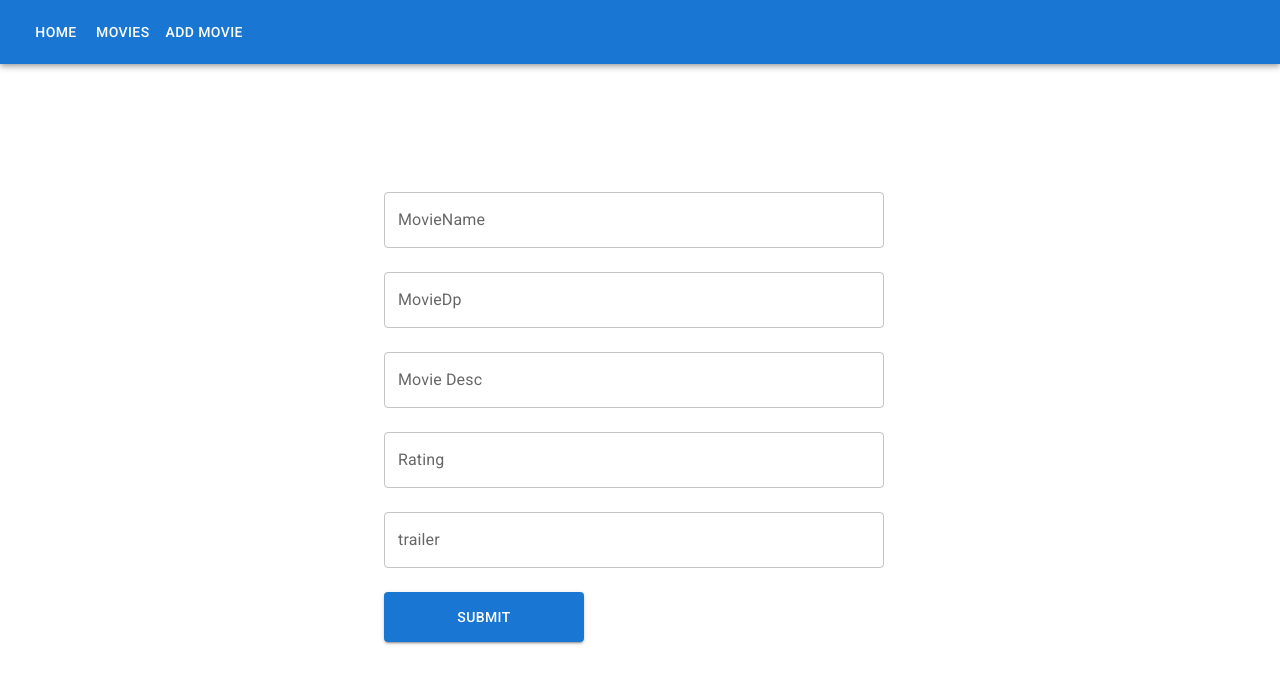
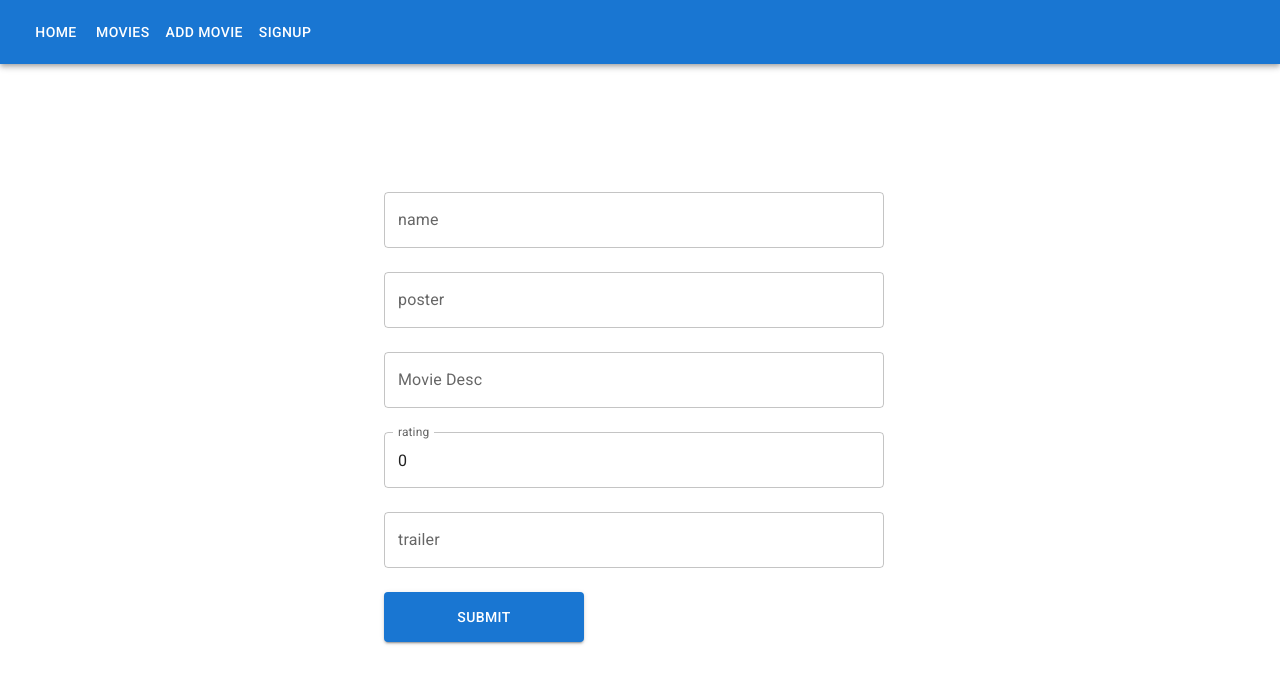
Before and after one commit to ksudharshan1706/reactpractice, a React (Create React App) app: page /movies/add in a window 1280 px wide. Shown: the top 684 px of the page. Built offline with nearby package versions, Linux system fonts and the light colour scheme; no server answers.

Commit message:
updated code

```diff
--- a/src/AddMovie.js
+++ b/src/AddMovie.js
@@ -3,73 +3,73 @@ import { useNavigate } from "react-router-dom";
 import TextField from "@mui/material/TextField";
 import { useState } from "react";
 import { useFormik } from "formik";
+import { API } from "./global";
 import * as yup from "yup";
 var newMovie = {};
 
 const movieValidationSchema = yup.object({
-  MovieName: yup.string().min(4),
-  movieDp: yup.string().min(4),
-  Moviedesc: yup.string().min(20),
-  Rating: yup.number().min(0).max(10),
+  id: yup.number(),
+  name: yup.string().min(4),
+  poster: yup.string().min(4),
+  summary: yup.string().min(20),
+  rating: yup.number().min(0).max(10),
   trailer: yup.string().min(4),
 });
 export function AddMovie() {
   const formik = useFormik({
     initialValues: {
-      MovieName: "",
-      movieDp: "",
-      Moviedesc: "",
-      Rating: "",
+      id: "",
+      name: "",
+      poster: "",
+      summary: "",
+      rating: 0,
       trailer: "",
     },
     validationSchema: movieValidationSchema,
     onSubmit: (newMovie) => {
-      console.log(newMovie);
       AddMovie(newMovie);
     },
   });
   var navigate = useNavigate();
   const AddMovie = (newMovie) => {
-    // console.log(newMovie);
-    fetch("https://635f6f7f3e8f65f283b2ee35.mockapi.io/movies", {
+    console.log(newMovie);
+    fetch(`${API}/movies`, {
       method: "POST",
       body: JSON.stringify(newMovie),
       headers: { "Content-Type": "application/json" },
-    }).then(() => {
-      navigate("/movies");
-    });
+    })
+      .then((data) => data.json())
+      .then(() => navigate("/movies"));
   };
   return (
     <form onSubmit={formik.handleSubmit} className="formdata">
       <TextField
         id="outlined-basic"
-        label="MovieName"
+        label="name"
         variant="outlined"
-        name="MovieName"
-        value={formik.values.MovieName}
+        name="name"
+        value={formik.values.name}
         onBlur={formik.handleBlur}
         onChange={formik.handleChange}
-        error={formik.touched.MovieName && formik.errors.MovieName}
+        error={formik.touched.name && formik.errors.name}
         helperText={
-          formik.touched.MovieName && formik.errors.MovieName
-            ? formik.errors.MovieName
-            : null
+          formik.touched.name && formik.errors.name ? formik.errors.name : null
         }
       />
 
       <br></br>
       <TextField
         id="outlined-basic"
-        label="MovieDp"
+        label="poster"
         variant="outlined"
-        name="movieDp"
-        value={formik.values.movieDp}
+        name="poster"
+        value={formik.values.poster}
         onBlur={formik.handleBlur}
         onChange={formik.handleChange}
-        error={formik.touched.movieDp && formik.errors.movieDp}
+        error={formik.touched.poster && formik.errors.poster}
         helperText={
-          formik.touched.movieDp && formik.errors.movieDp
-            ? formik.errors.movieDp
+          formik.touched.poster && formik.errors.poster
+            ? formik.errors.poster
             : null
         }
       />
@@ -79,14 +79,14 @@ export function AddMovie() {
         id="outlined-basic"
         label="Movie Desc"
         variant="outlined"
-        name="Moviedesc"
-        value={formik.values.Moviedesc}
+        name="summary"
+        value={formik.values.summary}
         onBlur={formik.handleBlur}
         onChange={formik.handleChange}
-        error={formik.touched.Moviedesc && formik.errors.Moviedesc}
+        error={formik.touched.summary && formik.errors.summary}
         helperText={
-          formik.touched.Moviedesc && formik.errors.Moviedesc
-            ? formik.errors.Moviedesc
+          formik.touched.summary && formik.errors.summary
+            ? formik.errors.summary
             : null
         }
       />
@@ -94,16 +94,16 @@ export function AddMovie() {
       <br></br>
       <TextField
         id="outlined-basic"
-        label="Rating"
+        label="rating"
         variant="outlined"
-        name="Rating"
-        value={formik.values.Rating}
+        name="rating"
+        value={formik.values.rating}
         onBlur={formik.handleBlur}
         onChange={formik.handleChange}
-        error={formik.touched.Rating && formik.errors.Rating}
+        error={formik.touched.rating && formik.errors.rating}
         helperText={
-          formik.touched.Rating && formik.errors.Rating
-            ? formik.errors.Rating
+          formik.touched.rating && formik.errors.rating
+            ? formik.errors.rating
             : null
         }
       />
--- a/src/App.js
+++ b/src/App.js
@@ -17,6 +17,7 @@ import MenuIcon from "@mui/icons-material/Menu";
 import { ThemeProvider, createTheme } from "@mui/material/styles";
 import { BasicForm } from "./BasicForm";
 import { EditMovie } from "./EditMovie";
+import { API } from "./global.js";
 export var newMovie = {};
 const darkTheme = createTheme({
   palette: {
@@ -28,7 +29,7 @@ function App() {
   const navigate = useNavigate();
 
   useEffect(() => {
-    fetch("https://635f6f7f3e8f65f283b2ee35.mockapi.io/movies")
+    fetch(`${API}`)
       .then((data) => data.json())
       .then((mvs) => setPricecart(mvs));
   }, []);
@@ -47,6 +48,9 @@ function App() {
               </Button>
               <Button color="inherit" onClick={() => navigate("/movies/add")}>
                 Add Movie
+              </Button>
+              <Button color="inherit" onClick={() => navigate("/basic-form")}>
+                SignUp
               </Button>
             </Toolbar>
           </AppBar>
@@ -73,7 +77,7 @@ function MovieDetail() {
   console.log(id);
   const navigate = useNavigate();
   useEffect(() => {
-    fetch(`https://635f6f7f3e8f65f283b2ee35.mockapi.io/movies/${id}`)
+    fetch(`${API}/${id}`)
       .then((data) => data.json())
       .then((mvs) => setmovie(mvs));
   }, []);
--- a/src/BasicForm.js
+++ b/src/BasicForm.js
@@ -1,44 +1,53 @@
 import { useFormik } from "formik";
 import * as yup from "yup";
+//npm install formik --save
+// npm i yup
+const formValidationSchema = yup.object({
+  email: yup.string().min(5, "Need a longer email"),
+  password: yup
+    .string()
+    .min(8, "Need a longer password🥳")
+    .max(12, "Too much password😉")
+    .required("Why not fill this password"),
+});
 
-const formValidationSchema = yup.object({
-  email: yup.string().min(7),
-  password: yup.string().min(8).max(12),
-});
 export function BasicForm() {
   const formik = useFormik({
-    initialValues: {
-      email: "r.@ju",
-      password: "12345678",
-    },
+    initialValues: { email: "", password: "" },
     validationSchema: formValidationSchema,
     onSubmit: (values) => {
-      console.log(values);
+      console.log("onSubmit", values);
     },
   });
   return (
     <form onSubmit={formik.handleSubmit}>
       <input
+        id="email"
+        name="email"
+        value={formik.values.email}
+        onChange={formik.handleChange}
+        onBlur={formik.handleBlur}
         type="email"
-        value={formik.values.email}
-        name="email"
-        placeholder="email"
+        placeholder="Enter email"
+      />
+      <br />
+      {formik.touched.email && formik.errors.email ? formik.errors.email : ""}
+      <br />
+      <input
+        id="password"
+        name="password"
+        value={formik.values.password}
         onBlur={formik.handleBlur}
         onChange={formik.handleChange}
+        type="password"
+        placeholder="Enter password"
       />
-      {formik.touched.email && formik.errors.email ? formik.errors.email : null}
-      <input
-        type="text"
-        value={formik.values.password}
-        name="password"
-        placeholder="password"
-        onChange={formik.handleChange}
-        onBlur={formik.handleBlur}
-      />
+      <br />
       {formik.touched.password && formik.errors.password
         ? formik.errors.password
-        : null}
-      <button type="submit">SUBMIT</button>
+        : ""}
+      <br />
+      <button type="submit">Submit</button>
     </form>
   );
 }
--- a/src/EditMovie.js
+++ b/src/EditMovie.js
@@ -4,6 +4,7 @@ import TextField from "@mui/material/TextField";
 import { useEffect, useState } from "react";
 import { useFormik } from "formik";
 import * as yup from "yup";
+import { API } from "./global.js";
 var newMovie = {};
 
 const movieValidationSchema = yup.object({
@@ -17,7 +18,7 @@ export function EditMovie() {
   const { id } = useParams();
   var [moviedata, setmovie] = useState(null);
   useEffect(() => {
-    fetch(`https://635f6f7f3e8f65f283b2ee35.mockapi.io/movies/${id}`)
+    fetch(`${API}/movies/${id}`)
       .then((data) => data.json())
       .then((mvs) => setmovie(mvs));
   }, [id]);
@@ -42,7 +43,7 @@ function EditMovieForm({ movie }) {
   });
   var navigate = useNavigate();
   const UpdateMovie = (newMovie) => {
-    fetch(`https://635f6f7f3e8f65f283b2ee35.mockapi.io/movies/${movie.id}`, {
+    fetch(`${API}/movies/${movie.id}`, {
       method: "PUT",
       body: JSON.stringify(newMovie),
       headers: { "Content-Type": "application/json" },
--- a/src/Movie.js
+++ b/src/Movie.js
@@ -9,15 +9,16 @@ import { CardActions } from "@mui/material";
 export function Movie({ Movie, id, deletebutton, editbutton }) {
   const [togglestyle, setTogglestyle] = useState(true);
   const navigate = useNavigate();
+  console.log(Movie);
   return (
     <div className="col-lg-3 mt-3">
       <div className="card mb-5 mb-lg-0">
         <div className="card-body">
-          <img className="img-pic" src={Movie.movieDp}></img>
+          <img className="img-pic" src={Movie.poster}></img>
           <b>
             <div className="MovieName">
               <div>
-                {Movie.MovieName}
+                {Movie.name}
                 {/* {Movie.trailer} */}
                 {togglestyle ? (
                   <IconButton color="primary">
@@ -42,11 +43,11 @@ export function Movie({ Movie, id, deletebutton, editbutton }) {
                 </IconButton>
               </div>
 
-              <div>⭐ {Movie.Rating}</div>
+              <div>⭐ {Movie.rating}</div>
             </div>
           </b>
           <hr></hr>
-          {togglestyle ? <p>{Movie.Moviedesc}</p> : null}
+          {togglestyle ? <p>{Movie.summary}</p> : null}
           <CardActions className="CounterDelete">
             <Counter />
             {editbutton}
--- a/src/Welcome.js
+++ b/src/Welcome.js
@@ -5,21 +5,22 @@ import { Movie } from "./Movie";
 import DeleteIcon from "@mui/icons-material/Delete";
 import { useNavigate } from "react-router-dom";
 import EditIcon from "@mui/icons-material/Edit";
+import { API } from "./global.js";
 export function Welcome() {
   const [pricecart, setPricecart] = useState([]);
   const getMoives = () => {
-    fetch("https://635f6f7f3e8f65f283b2ee35.mockapi.io/movies")
+    fetch(`${API}/movies`)
       .then((data) => data.json())
       .then((mvs) => setPricecart(mvs));
   };
+  console.log(pricecart);
   useEffect(() => {
     getMoives();
   }, []);
 
   const deleteMovie = (id) => {
     console.log(id);
-
-    fetch(`https://635f6f7f3e8f65f283b2ee35.mockapi.io/movies/${id}`, {
+    fetch(`${API}/movies/${id}`, {
       method: `DELETE`,
     }).then(() => getMoives());
   };
--- /dev/null
+++ b/src/global.js
@@ -0,0 +1,2 @@
+export const API = "https://moviesbackendconnection.onrender.com";
+//"https://635f6f7f3e8f65f283b2ee35.mockapi.io";
```
